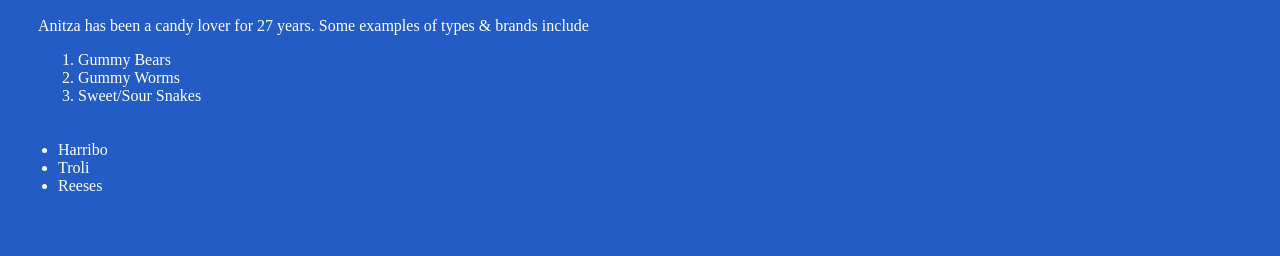
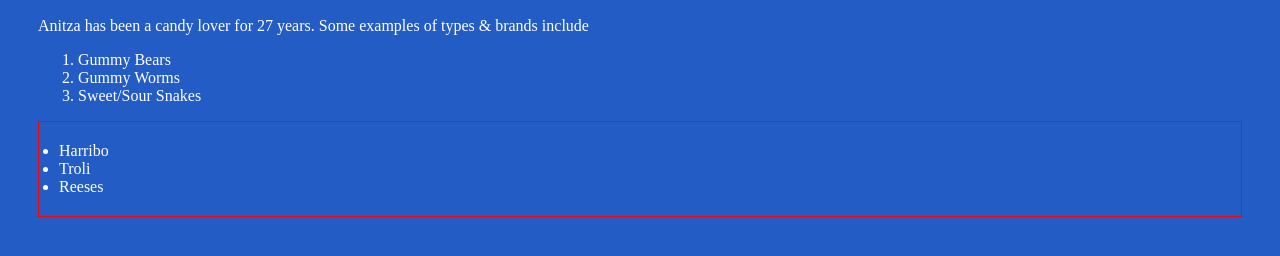
Before and after one commit to animartins/AnitzaMartins, a plain HTML site: page index.html in a window 1280 px wide. Shown: the part 148-404 px from the top of the page. Drawn offline with Linux system fonts and the light colour scheme.

Commit message:
mistake fixed

```diff
--- a/styles.css
+++ b/styles.css
@@ -6,6 +6,6 @@ body{
 }
 
 ul{
-    boarder: 1px solid red;
+    border: 1px solid red;
     padding: 20px;
 }
```
